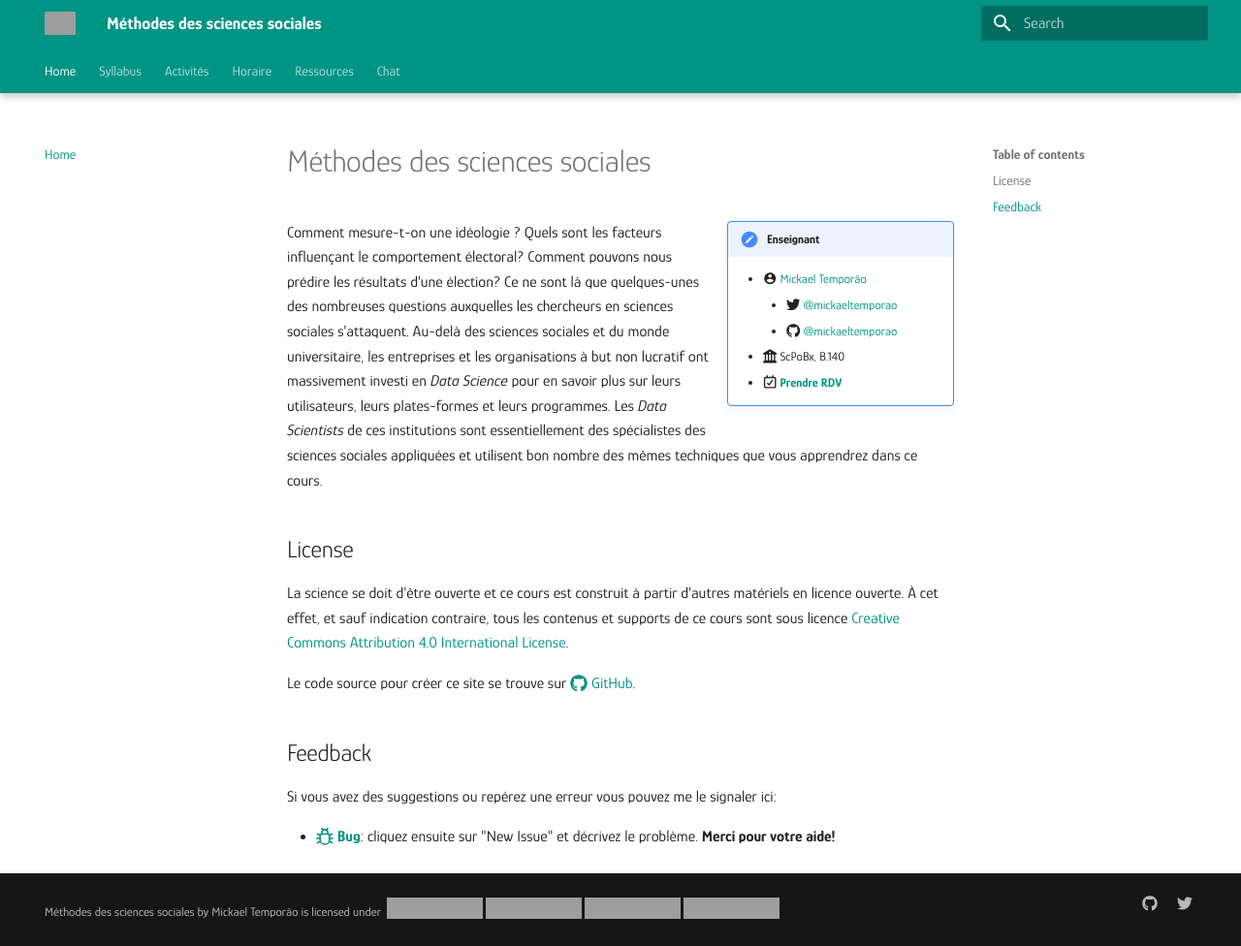
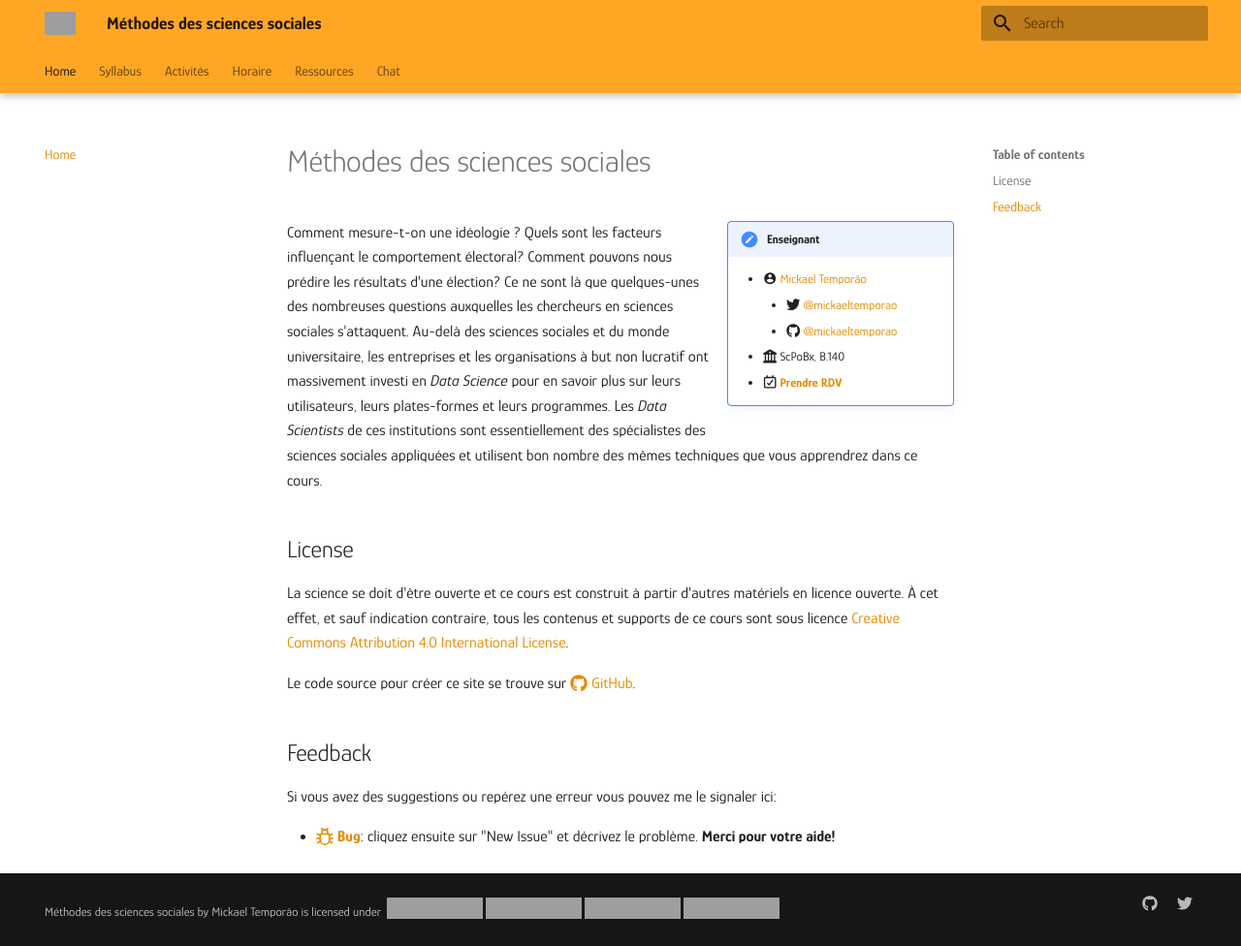
Before and after one commit to mickaeltemporao/mdss, an MkDocs documentation site: the page built from docs/index.md, in a window 1280 px wide and 976 px high. Shown: the whole window at 97% size. Built offline with MkDocs 1.6.1 and Material for MkDocs 9.7.7, drawn with Linux system fonts in a browser that asks for light colours; grey boxes are pictures that could not be loaded.

Commit message:
update color

```diff
--- a/mkdocs.yml
+++ b/mkdocs.yml
@@ -11,7 +11,7 @@ theme:
   favicon: images/favicon.ico
   palette:
     scheme: default
-    primary: teal
+    primary: orange
     accent: red
   features:
     - navigation.tabs
```
